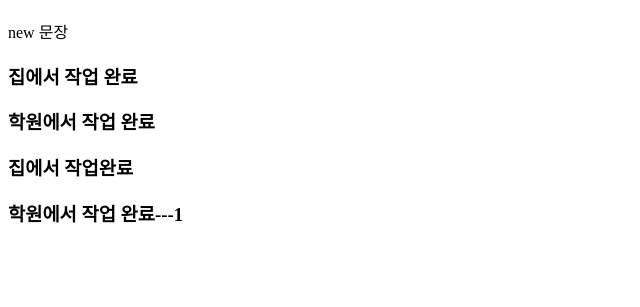
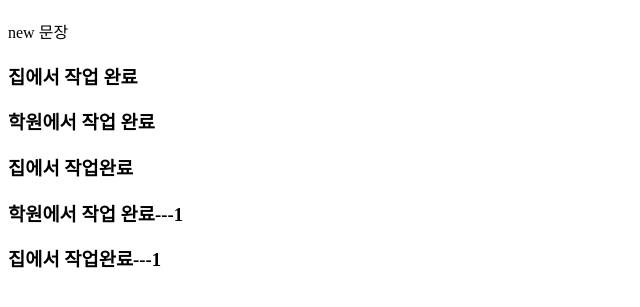
Before and after one commit to phr106-cpu/git-test-251016-new, a plain HTML site: page index.html in a window 1280 px wide. Shown: the part 61-368 px from the top of the page, without its empty margins (0-640 px from the left). Drawn offline with Linux system fonts and the light colour scheme.

Commit message:
home_finish2

```diff
--- a/index.html
+++ b/index.html
@@ -14,6 +14,8 @@
     <h3>학원에서 작업 완료</h3>
     <h3>집에서 작업완료</h3>
     <h3>학원에서 작업 완료---1</h3>
+    <h3>집에서 작업완료---1</h3>
+
 
 </body>
 </html>
```
